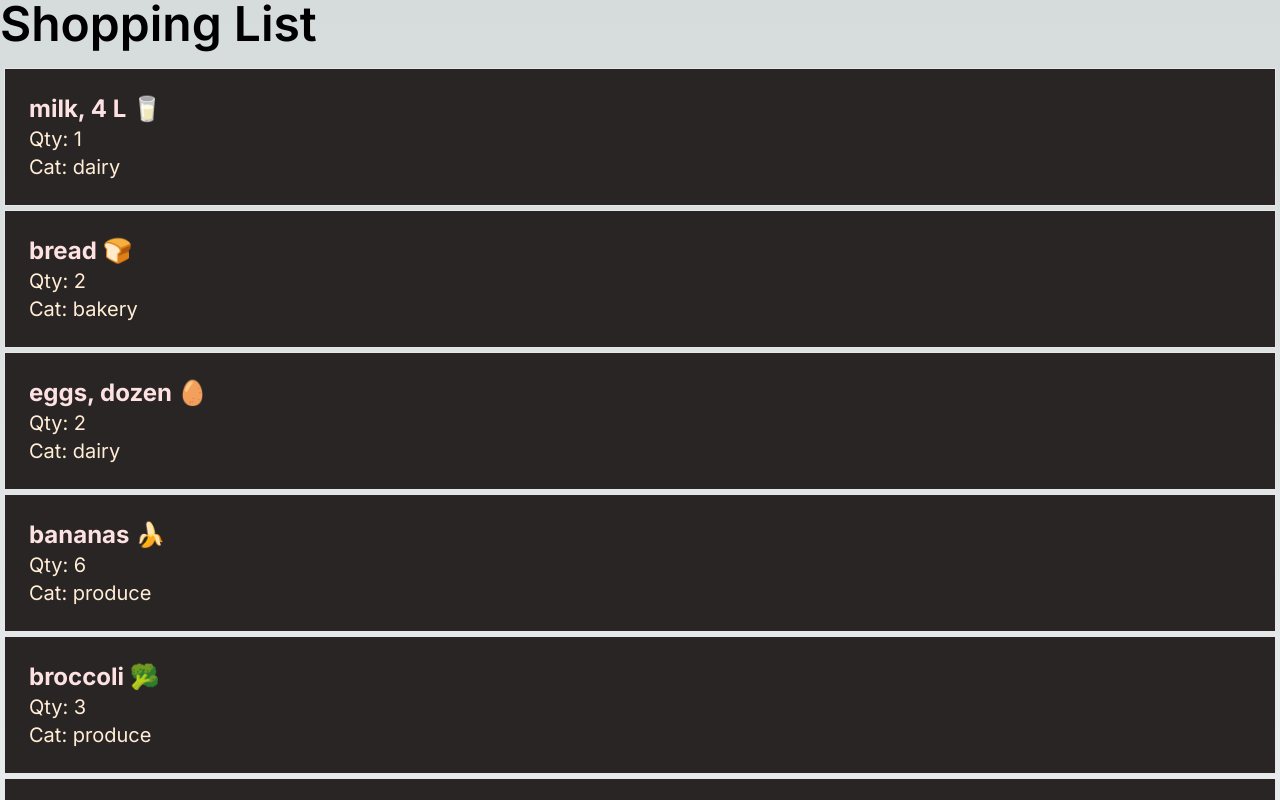
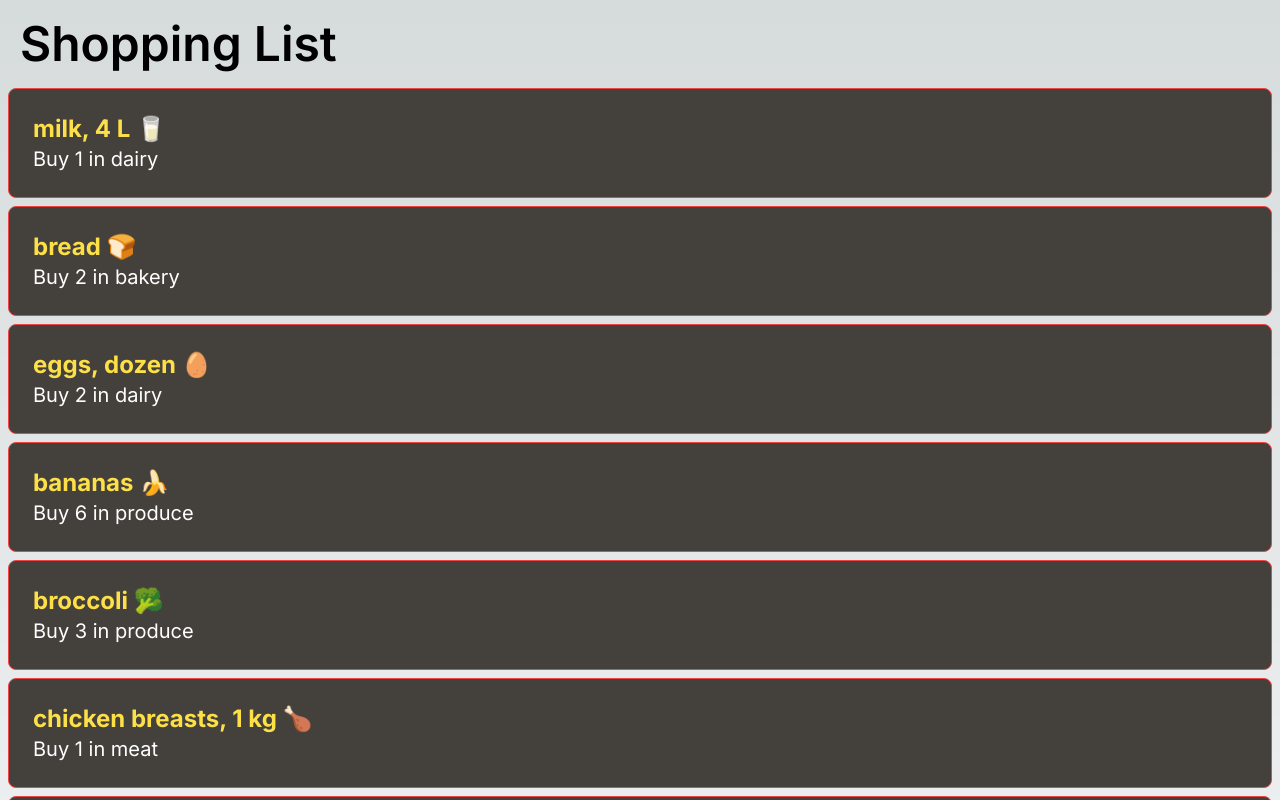
Before and after one commit to HarryLee87/cprg306-assignments, a Next.js app: page /week3 in a window 1280 px wide. Shown: the top 800 px of the page. Built offline with nearby package versions, Linux system fonts and the light colour scheme.

Commit message:
Updated Style and output

```diff
--- a/app/week3/item.js
+++ b/app/week3/item.js
@@ -1,9 +1,8 @@
 export default function Item({name, quantity, category}) {
     return(
-        <div className="p-6 m-1 border border-red-50o bg-stone-800 ">
-            <h2 className = "text-2xl font-bold text-justified text-red-100">{name}</h2>
-            <p className = "text-xl text-orange-100">Qty: {quantity}</p>
-            <p className = "text-xl text-orange-100">Cat: {category}</p>
+        <div className="p-6 m-2 border border-red-500 rounded-lg bg-stone-700 w-auto">
+            <h2 className = "text-2xl font-bold text-justified text-yellow-300">{name}</h2>
+            <p className = "text-xl text-white">Buy {quantity} in {category}</p>
         </div>
     );
 }
--- a/app/week3/page.js
+++ b/app/week3/page.js
@@ -5,7 +5,7 @@ import ItemList from "./item-list";
 export default function Page() {
     return(
         <main>
-            <h1 className="text-5xl font-semibold text-justified text-justified mb-5">
+            <h1 className="text-5xl font-semibold text-justified text-justified m-5">
                 Shopping List
             </h1>
             <ul>
```
